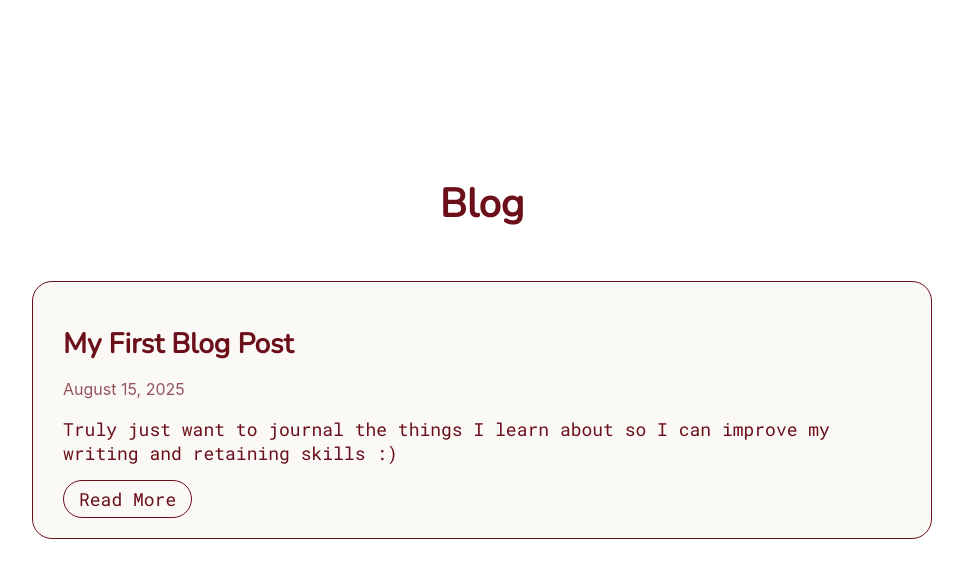
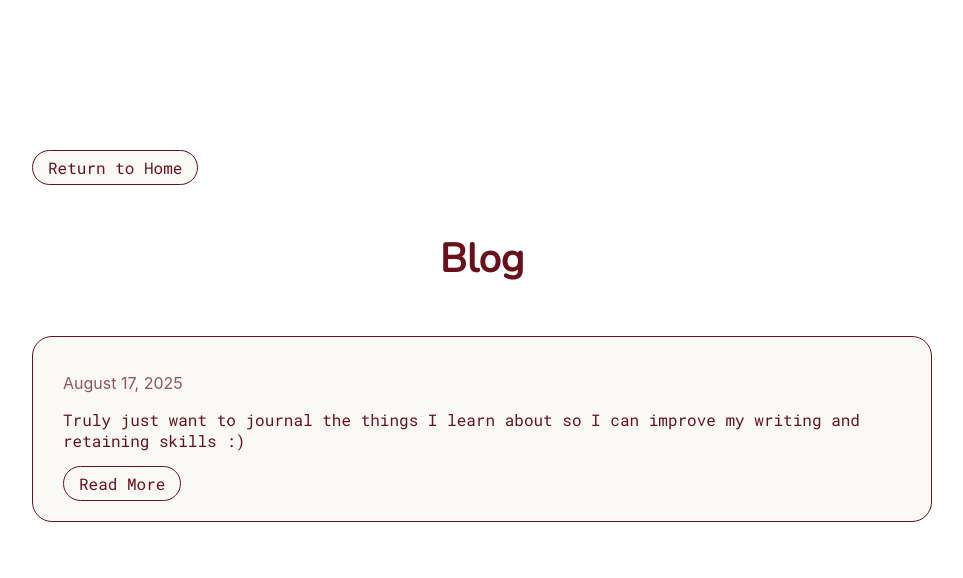
Before and after one commit to SarvaniK-26/sarvsite, a React (Create React App) app: page /blog in a window 1280 px wide. Shown: the top 578 px of the page, without its empty margins (158-1121 px from the left). Built offline with nearby package versions, Linux system fonts and the light colour scheme.

Commit message:
minor fixes and blog system ready

```diff
--- a/package.json
+++ b/package.json
@@ -3,7 +3,6 @@
   "version": "0.1.0",
   "private": true,
   "dependencies": {
-    "16": "^0.0.2",
   "@emotion/react": "^11.14.0",
   "@emotion/styled": "^11.14.0",
   "@gsap/react": "^2.1.1",
@@ -16,8 +15,9 @@
   "@testing-library/user-event": "^13.5.0",
   "framer-motion": "^11.15.0",
   "motion": "^11.15.0",
-    "react": "^18.3.1",
-    "react-dom": "^18.3.1",
+  "react": "^18.2.0",
+  "react-dom": "^18.2.0",
+  "react-markdown": "^10.1.0",
   "react-router-dom": "^7.8.1",
   "react-scripts": "5.0.1",
   "react-scroll": "^1.9.0",
--- a/src/App.js
+++ b/src/App.js
@@ -4,24 +4,13 @@ import Home from "./Home";
 import BlogPage from "./Blog";
 import BlogPostPage from "./BlogPostPage";
 
-const blogPosts = [
-  {
-    id: 1,
-    title: "My First Blog Post",
-    date: "August 15, 2025",
-    excerpt: "Truly just want to journal the things I learn about...",
-    content: "Will go more in depth in a bit!",
-  },
-
-];
-
 function App() {
   return (
     <Router>
       <Routes>
         <Route path="/" element={<Home />} />
-        <Route path="/blog" element={<BlogPage blogPosts={blogPosts} />} />
-        <Route path="/blog/:id" element={<BlogPostPage blogPosts={blogPosts} />} />
+        <Route path="/blog" element={<BlogPage />} />
+        <Route path="/blog/:file" element={<BlogPostPage />} />
       </Routes>
     </Router>
   );
--- a/src/Blog.css
+++ b/src/Blog.css
@@ -50,18 +50,18 @@
   }
 
   .blog-excerpt {
-    font-size: 18px;
+    font-size: 16px;
     color: #6B0F1A;
     margin-bottom: 15px;
     font-family: 'Roboto Mono', monospace;
   }
 
-  /* Button for Read More */
-  .blog-card .button {
+
+   .button {
     background-color: #FAF9F6;
     border: 1.5px solid #6B0F1A;
     color: #6B0F1A;
-    font-size: 18px;
+    font-size: 16px;
     font-family: 'Roboto Mono', monospace;
     padding: 6px 15px;
     border-radius: 25px;
@@ -69,12 +69,11 @@
     transition: transform 0.2s ease, background-color 0.2s ease;
   }
 
-  .blog-card .button:hover {
+  .button:hover {
     background-color: #e6cacd;
     transform: scale(1.05);
   }
 
-  /* Individual blog post page */
   .blog-post-page {
     max-width: 800px;
     margin: 150px auto 50px auto;
@@ -84,7 +83,6 @@
     align-items: center;
   }
 
-  /* Title for single post */
   .blog-post-page .blog-post-title {
     font-size: 36px;
     margin-bottom: 10px;
@@ -92,16 +90,23 @@
   }
 
   .blog-post-page .blog-date {
-    font-size: 16px;
+    font-size: 13px;
     color: #6B0F1A;
     opacity: 0.7;
     margin-bottom: 30px;
   }
 
   .blog-post-page .blog-content {
-    font-size: 23px;
+    font-size: 16px;
     font-family: 'Roboto Mono', monospace;
     color: #6B0F1A;
     line-height: 1.7;
     text-align: left;
   }
+
+  .top-nav {
+    width: 100%;
+    display: flex;
+    justify-content: flex-start;
+    margin-bottom: 20px;
+  }
--- a/src/Blog.js
+++ b/src/Blog.js
@@ -1,30 +1,42 @@
 import React from "react";
+import { Link } from "react-router-dom";
 import "./Blog.css";
-import { Link } from "react-router-dom";
 
-export default function BlogPage() {
+// List your Markdown blog posts here
 const blogPosts = [
   {
     id: 1,
     title: "My First Blog Post",
-      date: "August 15, 2025",
+    date: "August 17, 2025",
     excerpt:
       "Truly just want to journal the things I learn about so I can improve my writing and retaining skills :)",
-        content: "This is the full text of my blog post. I can include multiple paragraphs, code snippets, or images."
-
+    file: "post1.md",
   },
+  // {
+  //   id: 2,
+  //   title: "My Second Blog Post",
+  //   date: "August 16, 2025",
+  //   excerpt: "Another post about interesting learnings.",
+  //   file: "post2.md",
+  // },
 ];
 
+export default function BlogPage() {
   return (
     <div className="blog-page">
+      <div className="top-nav">
+          <Link to="/">
+              <button className="button">Return to Home</button>
+          </Link>
+      </div>
+
       <h1 className="blog-title">Blog</h1>
       <div className="blog-list">
         {blogPosts.map((post) => (
           <div key={post.id} className="blog-card">
-            <h2 className="blog-post-title">{post.title}</h2>
             <p className="blog-date">{post.date}</p>
             <p className="blog-excerpt">{post.excerpt}</p>
-            <Link to={`/blog/${post.id}`}>
+            <Link to={`/blog/${post.file}`}>
               <button className="button">Read More</button>
             </Link>
           </div>
--- a/src/BlogPostPage.js
+++ b/src/BlogPostPage.js
@@ -1,18 +1,38 @@
-import React from "react";
-import { useParams } from "react-router-dom";
+import React, { useEffect, useState } from "react";
+import { useParams, Link } from "react-router-dom";
+import ReactMarkdown from "react-markdown";
 import "./Blog.css";
 
-export default function BlogPostPage({ blogPosts }) {
-  const { id } = useParams();
-  const post = blogPosts.find((p) => p.id === parseInt(id));
+export default function BlogPostPage() {
+  const { file } = useParams();
+  const [content, setContent] = useState("");
 
-  if (!post) return <p>Post not found.</p>;
+  useEffect(() => {
+    import(`./blogs/${file}`)
+      .then((res) => fetch(res.default))
+      .then((r) => r.text())
+      .then((text) => setContent(text));
+  }, [file]);
+
+  if (!content) return <p>Loading...</p>;
+
 
   return (
     <div className="blog-post-page">
-      <h1 className="blog-post-title">{post.title}</h1>
-      <p className="blog-date">{post.date}</p>
-      <p className="blog-content">{post.content}</p>
+
+      <div className="top-nav">
+        <Link to="/">
+          <button className="button">Return to Home</button>
+        </Link>
+      </div>
+
+      <div className="blog-content">
+        <ReactMarkdown>{content}</ReactMarkdown>
+      </div>
+
+      <Link to="/blog">
+        <button className="button">Return to More Blogs</button>
+      </Link>
     </div>
   );
 }
--- a/src/Home.js
+++ b/src/Home.js
@@ -44,7 +44,7 @@ function App() {
         <h2 className="introduction">Hi, my name is</h2>
         <h1 className='name'>Sarvani Kunapareddy</h1>
 
-        <h3 className="details">learning, <a href="https://app.beliapp.com/lists/naanlovesbiriyani?_height=982&_width=1512&_branch_match_id=1411135868526996732&utm_medium=my_profile_link&_branch_referrer=H4sIAAAAAAAAAw3FQQqAIBAAwN94TBSCCqRH9ABZa9UFUVkl6dLbay4Te69tk9JhIqh1Oov8kxkgp3Jjc8T0QKbdDrp6NGpWWtiIFGI366LFy%2BiRmXKwjstoyOYAD0wfNQVmzloAAAA%3D"
+        <h3 className="details">learning, <a href="https://app.beliapp.com/lists/sarvserves?_height=982&_width=1512&_branch_match_id=1411135868526996732&utm_medium=my_profile_link&_branch_referrer=H4sIAAAAAAAAAw3FQQqAIBAAwN94TBSCCqRH9ABZa9UFUVkl6dLbay4Te69tk9JhIqh1Oov8kxkgp3Jjc8T0QKbdDrp6NGpWWtiIFGI366LFy%2BiRmXKwjstoyOYAD0wfNQVmzloAAAA%3D"
           target="_blank"
           rel="noopener noreferrer"
           className="movie-link">trying new foods,</a> traveling, and
--- /dev/null
+++ b/src/blogs/post1.md
@@ -0,0 +1,5 @@
+# My First Blog Post
+
+August 17, 2025
+
+Hello and welcome to my page! I am hoping to use this blog as a way to keep myself accountable in terms of
```
Also changed, not shown: 1 other file (tests, documents, lock files or other folders). Lines whose indentation alone changed are shown as unchanged.
